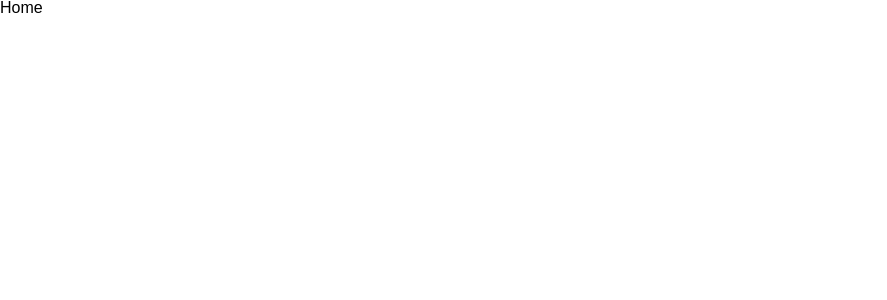
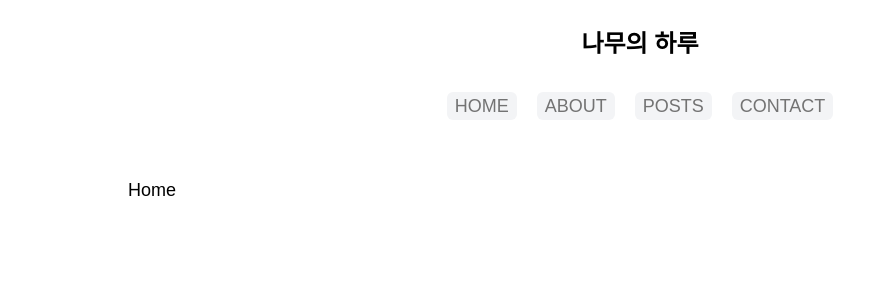
Before and after one commit to sorrel012/next-blog, a Next.js app: page / in a window 1280 px wide. Shown: the top 300 px of the page, without its empty margins (0-887 px from the left). Built offline with nearby package versions, Linux system fonts and the light colour scheme; a web font is replaced by a local one.

Commit message:
feat: 헤더 구현

```diff
--- a/src/app/layout.tsx
+++ b/src/app/layout.tsx
@@ -1,6 +1,8 @@
 import type { Metadata } from 'next';
 import { Inter } from 'next/font/google';
 import '../styles/globals.scss';
+import Header from '@/components/Header';
+import Footer from '@/components/Footer';
 
 const inter = Inter({ subsets: ['latin'] });
 
@@ -16,7 +18,10 @@ export default function RootLayout({
 }>) {
   return (
     <html lang="en">
-      <body className={inter.className}>{children}</body>
+      <body className={`${inter.className} mx-auto max-w-screen-lg text-lg`}>
+        <Header />
+        {children}
+      </body>
     </html>
   );
 }
--- /dev/null
+++ b/src/components/Header.tsx
@@ -0,0 +1,48 @@
+import Link from 'next/link';
+
+interface Menu {
+  name: string;
+  path: string;
+}
+
+const menuList: Menu[] = [
+  {
+    name: 'home',
+    path: '/',
+  },
+  {
+    name: 'about',
+    path: '/about',
+  },
+  {
+    name: 'posts',
+    path: '/posts',
+  },
+  {
+    name: 'contact',
+    path: '/contact',
+  },
+];
+
+export default function Header() {
+  return (
+    <>
+      <header className="mb-14 mt-2 text-center">
+        <h1 className="py-5 text-2xl font-semibold">나무의 하루</h1>
+        <nav>
+          <ul className="mt-3 flex justify-center gap-5 text-neutral-500">
+            {menuList.map((menu) => (
+              <Link
+                key={menu.name}
+                href={menu.path}
+                className="rounded-md bg-gray-100 px-2"
+              >
+                {menu.name.toUpperCase()}
+              </Link>
+            ))}
+          </ul>
+        </nav>
+      </header>
+    </>
+  );
+}
```
